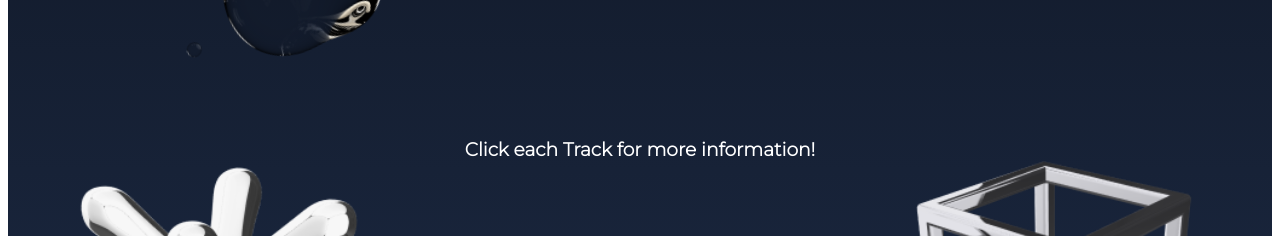
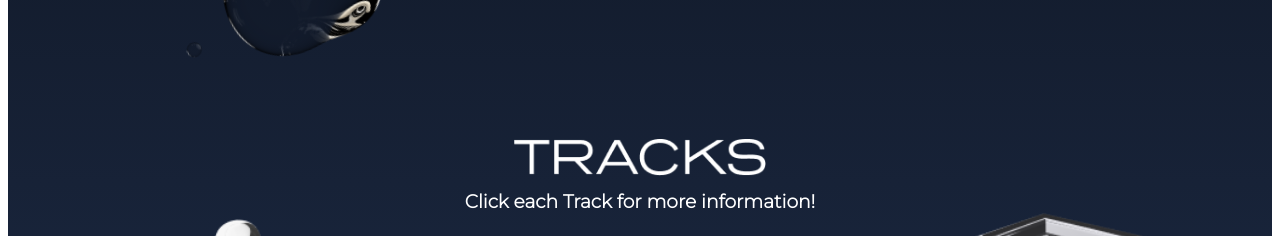
Before and after one commit to Bostonhacks/BostonHacks-2022, a React (Create React App) app: page / in a window 1280 px wide. Shown: the part 1160-1396 px from the top of the page. Built offline with nearby package versions, Linux system fonts and the light colour scheme; no server answers.

Commit message:
include tracks header

```diff
--- a/src/views/Home.js
+++ b/src/views/Home.js
@@ -3,6 +3,7 @@ import Title from '../components/home/svgs/title'
 import Theme from '../components/home/svgs/theme'
 import Apply from '../components/home/svgs/apply'
 import Sponsorhome from '../components/home/images/sponsorhome.png'
+import TracksHeader from '../components/home/images/tracksHeader.png'
 import Track1 from '../components/home/images/track1.png'
 import Track2 from '../components/home/images/track2.png'
 import Track3 from '../components/home/images/track3.png'
@@ -32,6 +33,7 @@ export default function Home() {
             <ApplyButton className="button"/>
             <SponsorButton className="button"/>
             <Theme />
+            <img  src={TracksHeader} alt="tracks" style={{width: "20%", paddingLeft: "40%", height: "auto", paddingBottom: "10px"}}/>
             <h3 className="sideNote">Click each Track for more information!</h3>
             <div style={{width: "100%", display : 'inline-block'}}>
                 <img src={Track1} alt="tracks" className="tracks-img" onClick={() => onShowModal(0)}/>
```
